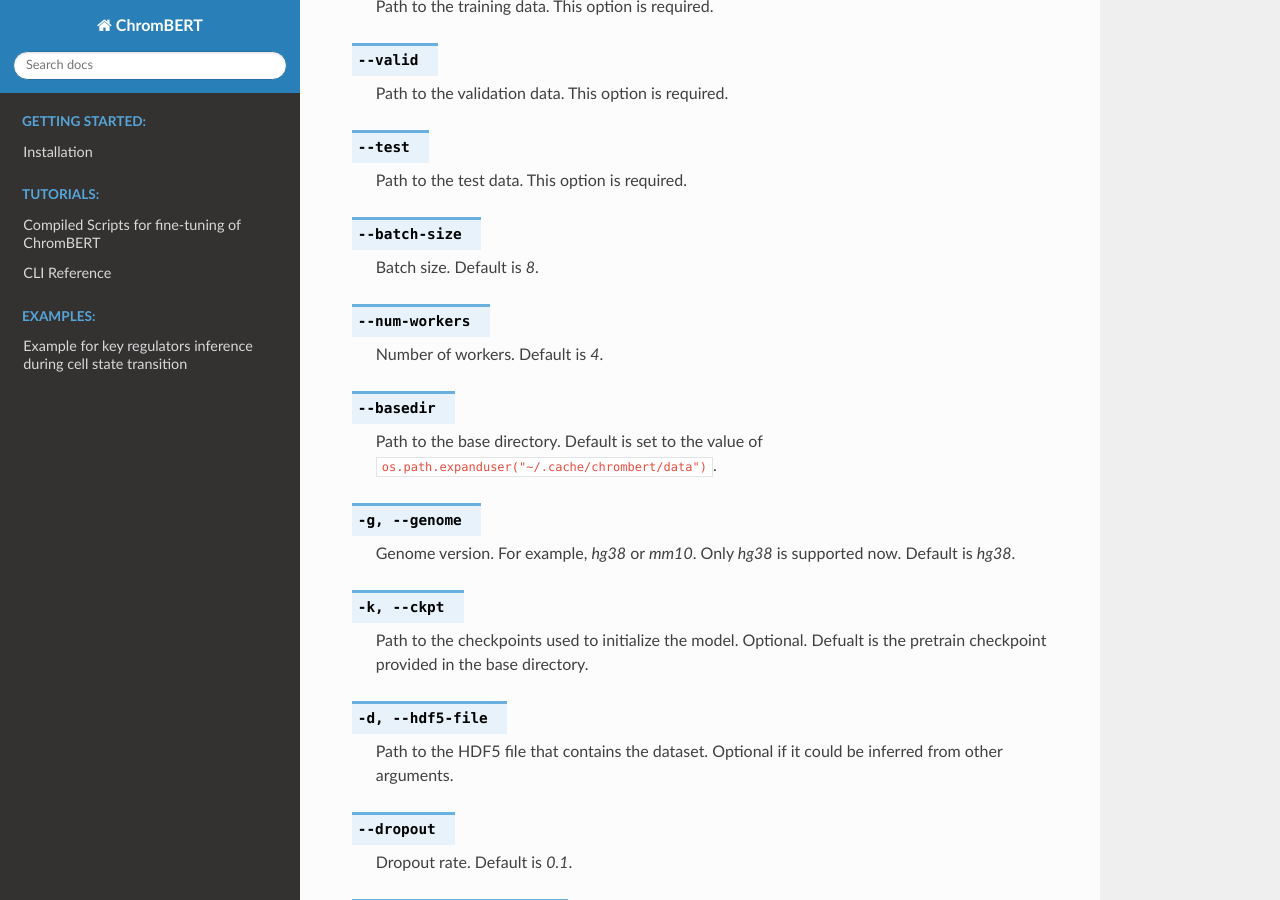
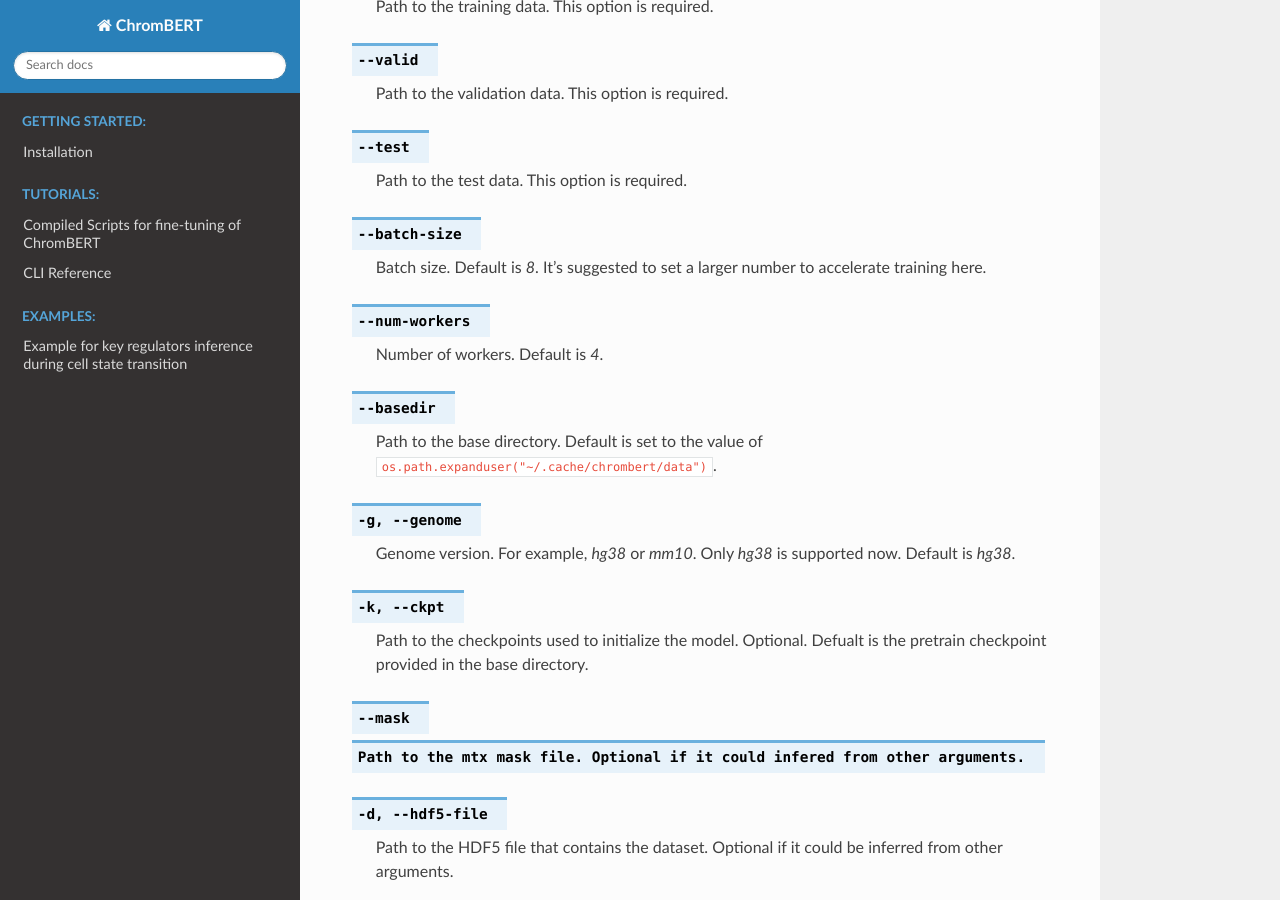
Before and after one commit to zhaoweiyu-github/ChromBERT, a Sphinx documentation site: the page built from docs/source/scripts/ft_prompt_enhanced.rst, in a window 1280 px wide and 900 px high, scrolled down 1885 px. Built offline with Sphinx 7.4.7 and the Read the Docs theme 3.1.0, drawn with Linux system fonts in a browser that asks for light colours; pages that are not in the unit, such as notebooks, are missing from menus; some of the changed text lies outside the part shown.

Commit message:
update docs

```diff
--- a/docs/source/scripts/chrombert_imputation_cistrome_sc.rst
+++ b/docs/source/scripts/chrombert_imputation_cistrome_sc.rst
@@ -57,6 +57,12 @@
 
     Path to the regulator prompt cache file. Optional.
 
+.. option:: --prompt-regulator-cache-pin-memory
+    Pin memory for regulator prompt cache for further accelerating. Default is False.
+
+.. option:: --prompt-regulator-cache-limit
+    The limit of regulator prompt cached in memory. Be mindful of your memory usage!
+
 .. option:: --prompt-celltype
 
     The cell-type-specific prompt. For example, *dnase:k562* for cistrome prompt and *k562* for expression prompt. It can also be provided in the supervised file if the format supports. Optional.
--- a/docs/source/scripts/ft_prompt_enhanced.rst
+++ b/docs/source/scripts/ft_prompt_enhanced.rst
@@ -14,8 +14,8 @@
     # use cache file for acceleration
     python ft_prompt_enhanced.py [OPTIONS] \
         --prompt-kind KIND  \
-        --prompt_regulator_cache_file CACHE_PATH1 \
-        --prompt_celltype_cache_file CACHE_PATH2 \
+        --prompt-regulator-cache-file CACHE_PATH1 \
+        --prompt-celltype-cache-file CACHE_PATH2 \
         --train TRAIN_PATH \
         --valid VALID_PATH \
         --test TEST_PATH
@@ -97,7 +97,7 @@
 
 .. option:: --batch-size
 
-    Batch size. Default is *8*.
+    Batch size. Default is *8*. It's suggested to set a larger number to accelerate training here.
 
 .. option:: --num-workers
 
@@ -114,6 +114,9 @@
 .. option:: -k, --ckpt
 
     Path to the checkpoints used to initialize the model. Optional. Defualt is the pretrain checkpoint provided in the base directory.
+
+.. option:: --mask
+    Path to the mtx mask file. Optional if it could infered from other arguments.
 
 .. option:: -d, --hdf5-file
 
```
Also changed, not shown: 1 other file.
